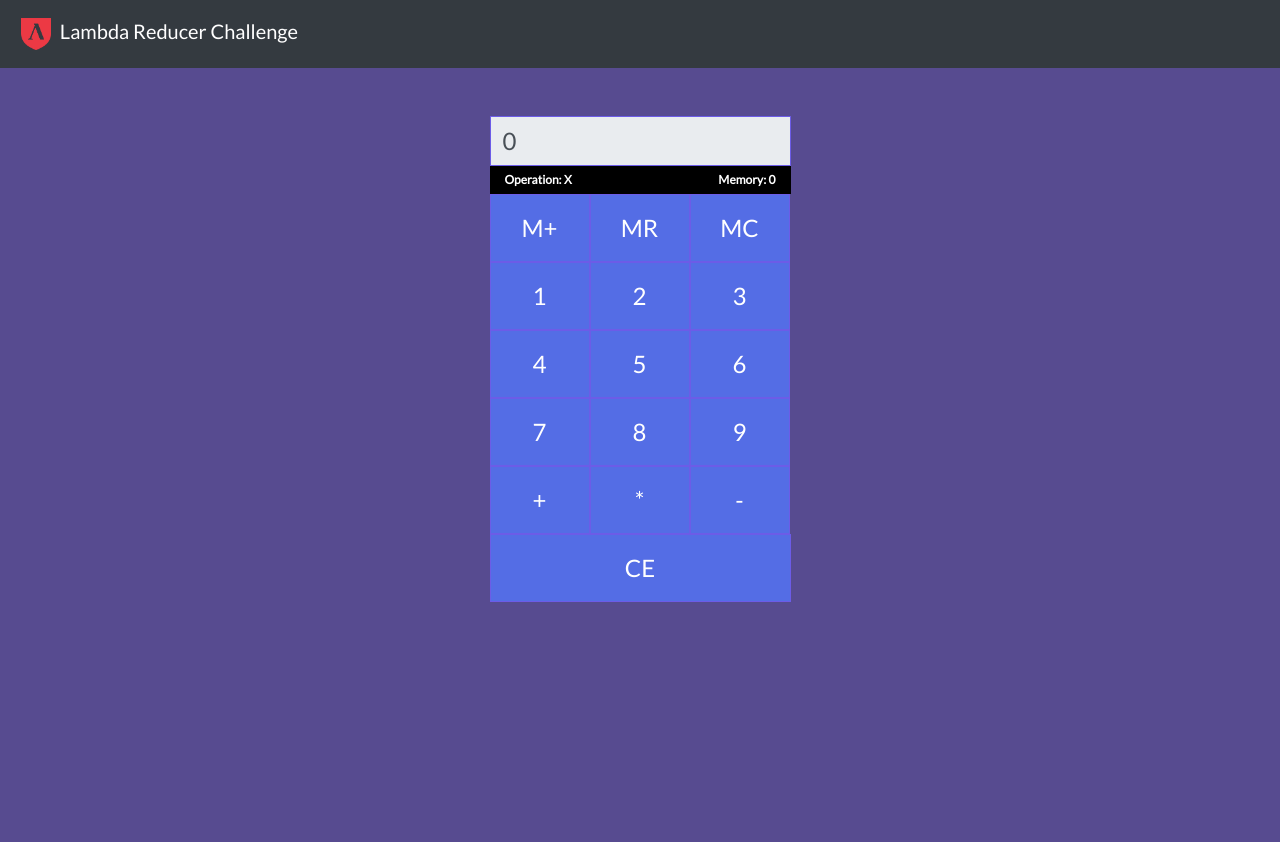
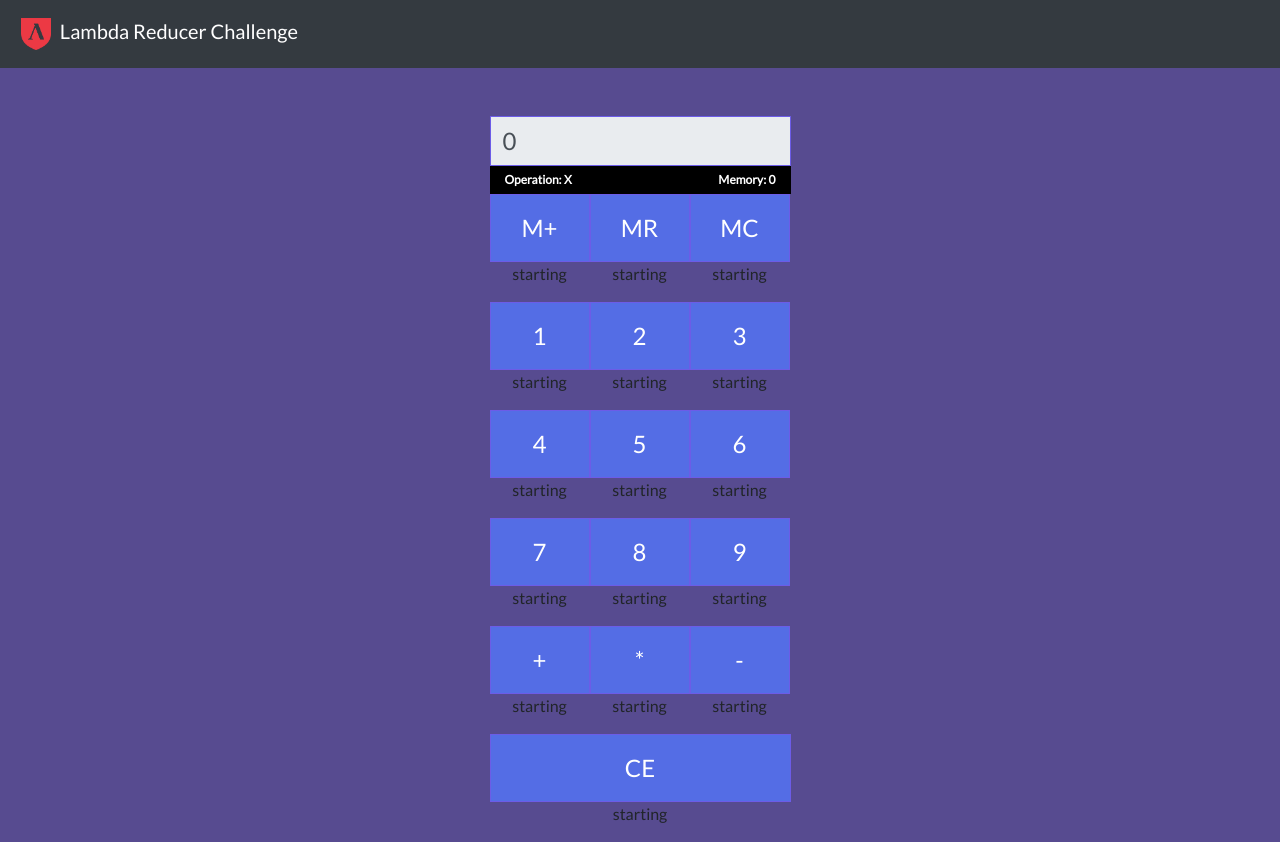
Before and after one commit to bloominstituteoftechnology/web-module-project-reducer, a React (Create React App) app: page / in a window 1280 px wide. Before the commit the page ends 800 px from the top, so only its background shows below. Built offline with nearby package versions, Linux system fonts and the light colour scheme.

Commit message:
starting 2

```diff
--- a/src/components/CalcButton.js
+++ b/src/components/CalcButton.js
@@ -5,6 +5,7 @@ const CalcButton = (props) => {
 
     return(<div className={`col-xs-${size}`}>
         <button type="button" onClick={onClick} className="btn">{value}</button>
+        <p>starting</p>
     </div>);
 }
 
```
